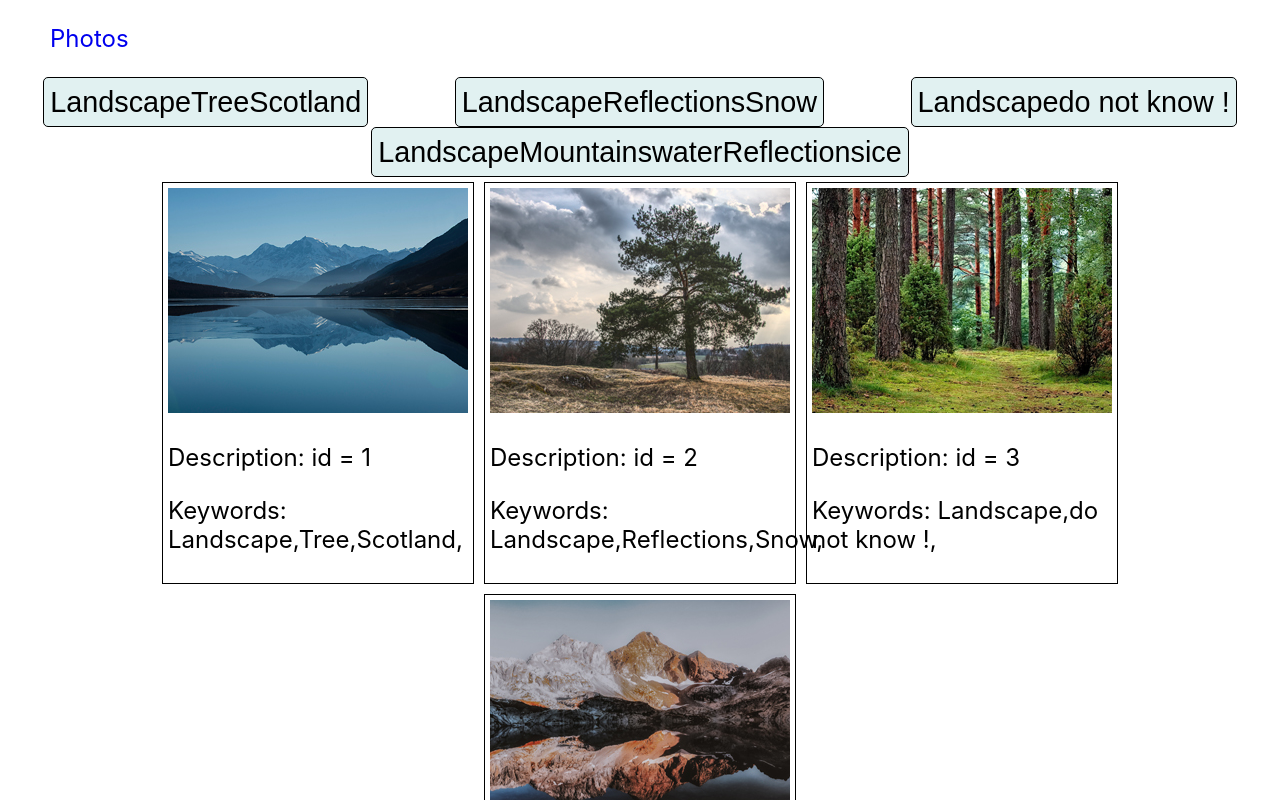
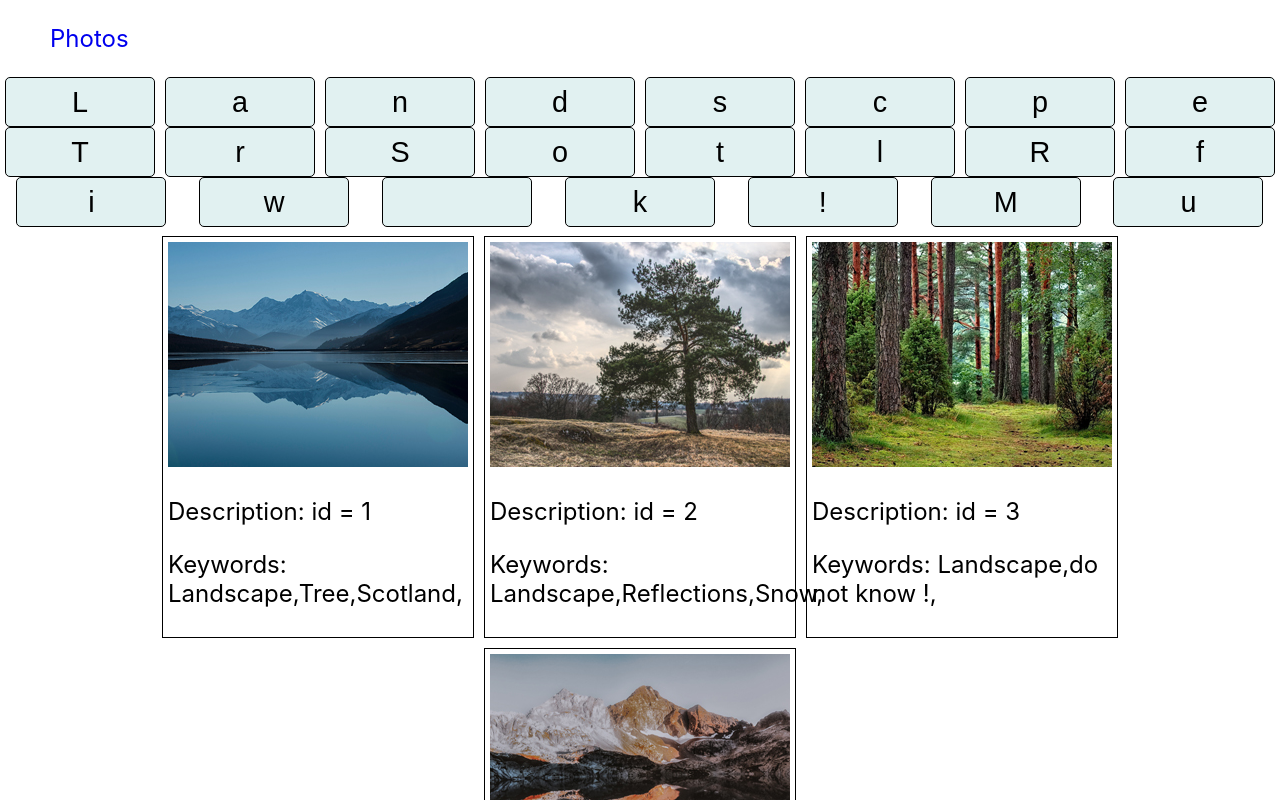
Before and after one commit to RoderickKing/photoApp, a React (Create React App) app: page / in a window 1280 px wide. Shown: the top 800 px of the page. Built offline with nearby package versions, Linux system fonts and the light colour scheme.

Commit message:
Chnage to loop over category

```diff
--- a/src/containers/ButtonsContainer.js
+++ b/src/containers/ButtonsContainer.js
@@ -3,10 +3,13 @@ import ButtonsList from '../components/ButtonsList';
 
 
 const mapStateToProps = (state) => {
-  const categories = state.photos.map(banana => {
-    return banana.category;
-  })
-  const filteredCats = Array.from(new Set(categories));
+let bigString = [];
+for (const photo of state.photos) {
+   for (let index = 0; index < photo.category.length; index++) {
+     bigString = bigString + photo.category[index]
+   }
+  }
+  const filteredCats = Array.from(new Set(bigString));
   return {
     categories: filteredCats
   };
```
